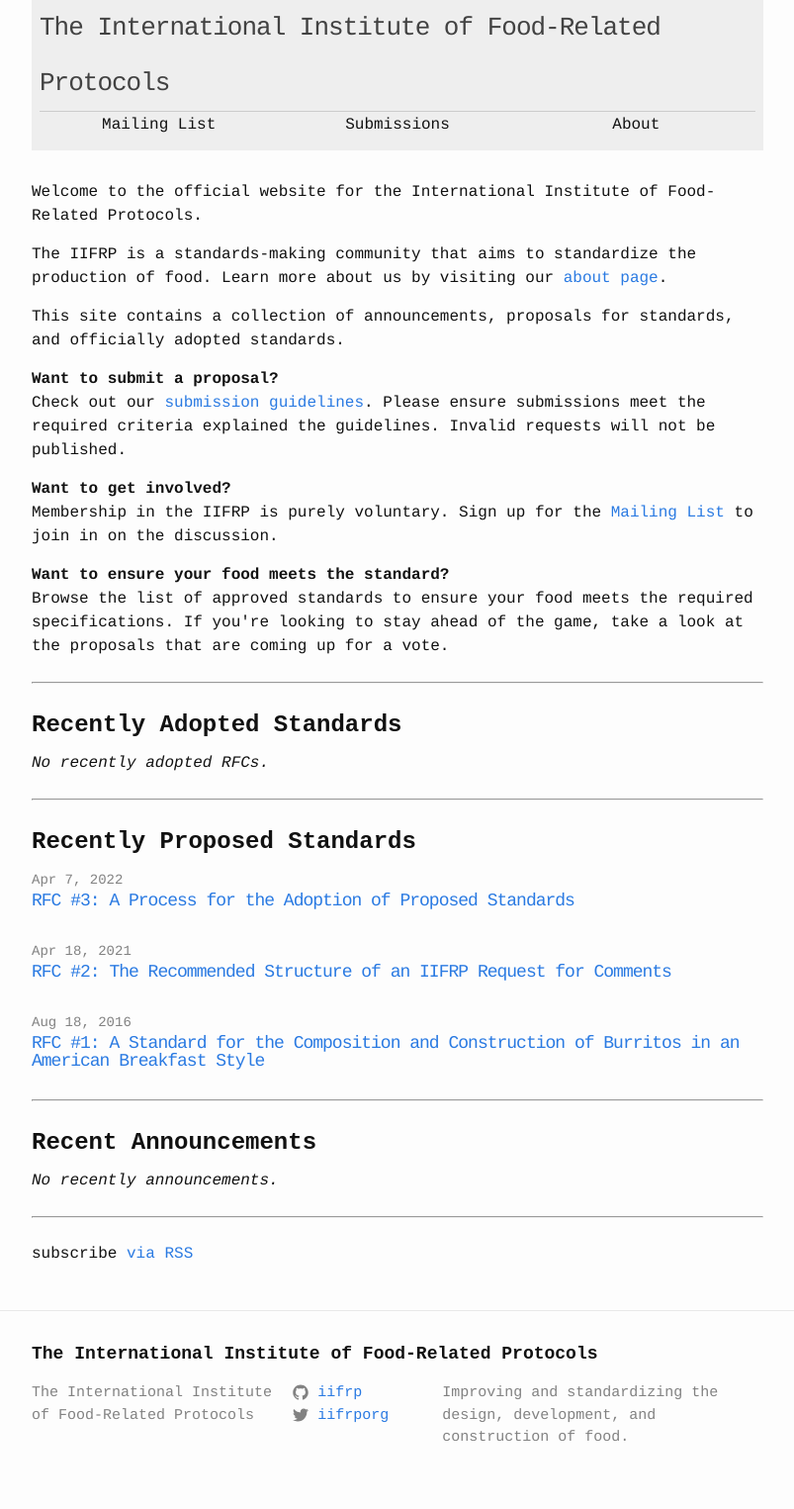
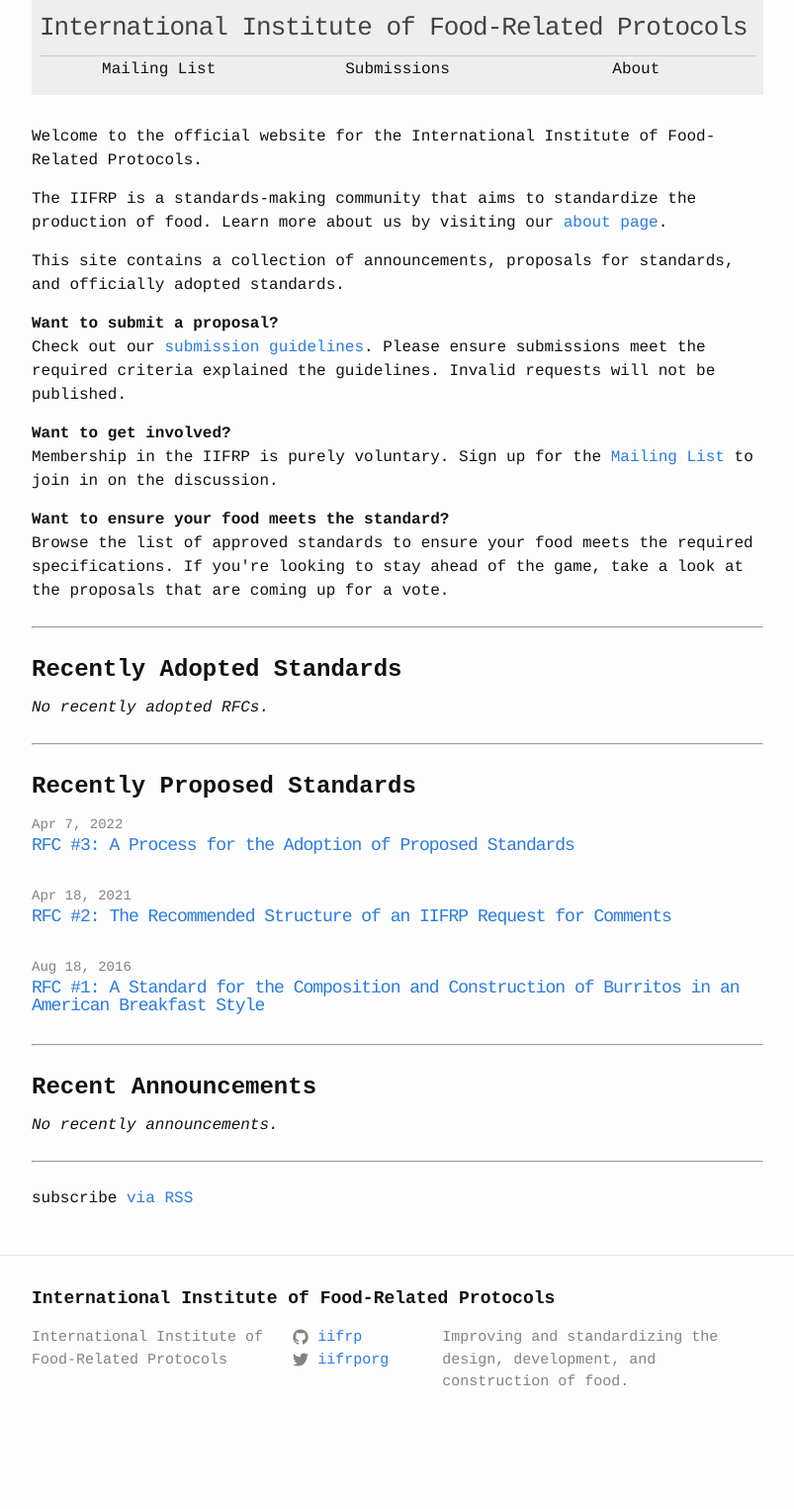
Before and after one commit to iifrp/iifrp.github.io, a Jekyll site: the page built from index.html, in a window 1280 px wide. Shown: the whole page at 99% size, without its empty margins (238-1041 px from the left). Built offline with Jekyll 4.4.1, drawn with Linux system fonts in a browser that asks for light colours; after the commit the page ends 1469 px from its top, so only the background shows below that.

Commit message:
Fixes config typo

```diff
--- a/_config.yml
+++ b/_config.yml
@@ -1,5 +1,5 @@
 # Site settings
-title: The International Institute of Food-Related Protocols
+title: International Institute of Food-Related Protocols
 short_title: IIFRP
 email:
 description: >
```
